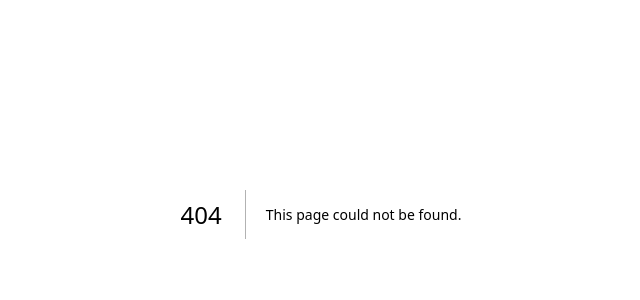
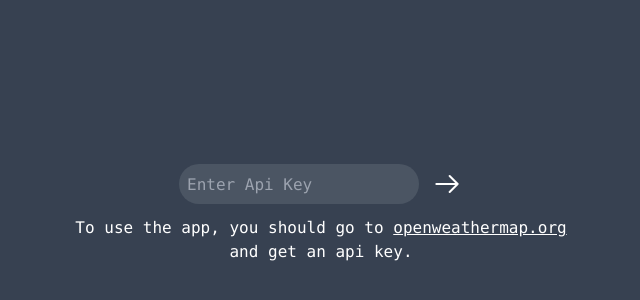
Before and after one commit to serkanisyapan/nextjs-weather-app, a Next.js app: page /set-api-key in a window 1280 px wide. Before the commit this address had no page. Shown: the part 186-486 px from the top of the page, without its empty margins (319-959 px from the left). Built offline with nearby package versions, Linux system fonts and the light colour scheme.

Commit message:
adds auth system with openweathermap api key

```diff
--- a/package.json
+++ b/package.json
@@ -14,6 +14,7 @@
     "@types/react": "18.0.28",
     "@types/react-dom": "18.0.10",
     "chart.js": "^4.2.1",
+    "cookie": "^0.5.0",
     "eslint-config-next": "13.1.6",
     "next": "13.1.6",
     "react": "18.2.0",
@@ -24,6 +25,7 @@
     "typescript": "4.9.5"
   },
   "devDependencies": {
+    "@types/cookie": "^0.5.1",
     "@typescript-eslint/eslint-plugin": "^5.51.0",
     "@typescript-eslint/parser": "^5.51.0",
     "autoprefixer": "^10.4.13",
--- /dev/null
+++ b/src/components/ArrowIcon.tsx
@@ -0,0 +1,32 @@
+interface Props {
+  rotate: number;
+}
+export const ArrowIcon = ({ rotate }: Props) => {
+  return (
+    <svg
+      width="32"
+      height="32"
+      viewBox="0 0 24 24"
+      fill="none"
+      xmlns="http://www.w3.org/2000/svg"
+      transform={`rotate(${rotate})`}
+    >
+      <g id="SVGRepo_bgCarrier" strokeWidth="0"></g>
+      <g
+        id="SVGRepo_tracerCarrier"
+        strokeLinecap="round"
+        strokeLinejoin="round"
+      ></g>
+      <g id="SVGRepo_iconCarrier">
+        {" "}
+        <path
+          d="M4 12L20 12M4 12L10 6M4 12L10 18"
+          stroke="#ffffff"
+          strokeWidth="1.5"
+          strokeLinecap="round"
+          strokeLinejoin="round"
+        ></path>{" "}
+      </g>
+    </svg>
+  );
+};
--- a/src/components/Navbar.tsx
+++ b/src/components/Navbar.tsx
@@ -1,45 +1,17 @@
 import Link from "next/link";
 import { ProvinceSelectBox } from "./ProvinceSelectBox";
+import { ArrowIcon } from "./ArrowIcon";
 
 interface Props {
   name: string;
 }
-
-const ArrowIcon = () => {
-  return (
-    <svg
-      width="32"
-      height="32"
-      viewBox="0 0 24 24"
-      fill="none"
-      xmlns="http://www.w3.org/2000/svg"
-    >
-      <g id="SVGRepo_bgCarrier" strokeWidth="0"></g>
-      <g
-        id="SVGRepo_tracerCarrier"
-        strokeLinecap="round"
-        strokeLinejoin="round"
-      ></g>
-      <g id="SVGRepo_iconCarrier">
-        {" "}
-        <path
-          d="M4 12L20 12M4 12L10 6M4 12L10 18"
-          stroke="#ffffff"
-          strokeWidth="1.5"
-          strokeLinecap="round"
-          strokeLinejoin="round"
-        ></path>{" "}
-      </g>
-    </svg>
-  );
-};
 
 export const Navbar = ({ name }: Props) => {
   return (
     <nav className="flex flex-row justify-between p-2 h-14 px-5 text-white">
       <Link href="/" className="text-lg hover:underline">
         <span className="flex flex-row gap-3">
-          <ArrowIcon />
+          <ArrowIcon rotate={0} />
           Back to All Provinces
         </span>
       </Link>
--- a/src/components/ProvinceItem.tsx
+++ b/src/components/ProvinceItem.tsx
@@ -14,7 +14,7 @@ export const ProvinceItem = ({ id, name, lon, lat }: Props) => {
         query: { name, lon, lat },
       }}
     >
-      <li className="w-full h-14 text-lg p-2 px-4 flex justify-center items-center hover:bg-slate-500 cursor-pointer">
+      <li className="w-full h-14 text-lg p-2 px-4 flex items-center hover:bg-slate-500 cursor-pointer">
         <span className="bg-emerald-400 rounded-full mr-auto w-8 h-8 flex justify-center items-center text-black font-bold">
           {id}
         </span>
--- a/src/components/ProvinceList.tsx
+++ b/src/components/ProvinceList.tsx
@@ -3,14 +3,13 @@ import { useState } from "react";
 import { ProvinceItem } from "./ProvinceItem";
 export const ProvincesList = () => {
   const [searchProvinces, setSearchProvince] = useState<string>("");
-  const [showProvinceList, setShowProvinceList] = useState(false);
+  const [showProvinceList, setShowProvinceList] = useState<Boolean>(false);
 
   const filteredProvinces = allTurkeyProvinces.filter((province) => {
-    const provinceName = province.name.toLowerCase();
-    return provinceName.includes(searchProvinces.toLowerCase());
+    const provinceNameLowerCase = province.name.toLocaleLowerCase("tr");
+    const searchLowerCase = searchProvinces.toLocaleLowerCase("tr");
+    return provinceNameLowerCase.includes(searchLowerCase);
   });
-
-  const filteredProvincesLength = filteredProvinces.length;
 
   return (
     <>
@@ -23,11 +22,11 @@ export const ProvincesList = () => {
         onBlur={() =>
           setTimeout(() => {
             setShowProvinceList(false);
-          }, 100)
+          }, 150)
         }
       />
       {showProvinceList && (
-        <ul className="text-white rounded-md max-h-80 overflow-y-scroll bg-gray-600 scrollbar-thin scrollbar-thumb-emerald-400">
+        <ul className="text-white rounded-md max-h-64 overflow-y-scroll scrollbar-thin scrollbar-thumb-emerald-400">
           {filteredProvinces.map((province) => (
             <ProvinceItem
               key={province.id}
--- /dev/null
+++ b/src/pages/api/getapikey.ts
@@ -0,0 +1,17 @@
+import cookie from "cookie";
+import { NextApiRequest, NextApiResponse } from "next";
+
+export default (req: NextApiRequest, res: NextApiResponse) => {
+  res.setHeader(
+    "Set-Cookie",
+    cookie.serialize("open_weather_api_key", req.body.token, {
+      httpOnly: true,
+      secure: process.env.NODE_ENV !== "development",
+      maxAge: 60 * 60,
+      sameSite: "strict",
+      path: "/",
+    })
+  );
+  res.statusCode = 200;
+  res.json({ success: true });
+};
--- a/src/pages/index.tsx
+++ b/src/pages/index.tsx
@@ -1,15 +1,32 @@
+import { useEffect, useState } from "react";
+import { NextApiRequest, NextApiResponse } from "next";
 import { ProvincesList } from "@/components/ProvinceList";
 import { ProvinceType } from "@/components/ProvinceType";
 import { ProvinceMap } from "@/components/ProvinceMap";
-import { useState } from "react";
 import { Layout } from "@/components/Layout";
+import { useRouter } from "next/router";
 
-export default function Home() {
+interface ServerSideProps {
+  req: NextApiRequest;
+  res: NextApiResponse;
+}
+
+interface Props {
+  token: string;
+}
+
+export default function Home({ token }: Props) {
   const [showProvinces, setShowProvince] = useState<string>("province-list");
-
+  const router = useRouter();
   const handleProvince = (provinceType: string) => {
     setShowProvince(provinceType);
   };
+
+  useEffect(() => {
+    if (token === "") {
+      router.push("/set-api-key");
+    }
+  }, []);
 
   return (
     <Layout title="Next Weather App">
@@ -27,3 +44,7 @@ export default function Home() {
     </Layout>
   );
 }
+
+export function getServerSideProps({ req, res }: ServerSideProps) {
+  return { props: { token: req.cookies.open_weather_api_key || "" } };
+}
--- a/src/pages/provinces/[id].tsx
+++ b/src/pages/provinces/[id].tsx
@@ -23,8 +23,9 @@ export default function ProvinceWeather({ data, name }: WeatherDataTypes) {
 
 export const getServerSideProps: GetServerSideProps = async (context) => {
   const { name, lat, lon } = context.query;
+  const userApiKey = context.req.cookies.open_weather_api_key;
   const response = await fetch(
-    `https://api.openweathermap.org/data/3.0/onecall?lat=${lat}&lon=${lon}&units=metric&appid=${process.env.WEATHER_API_KEY}`
+    `https://api.openweathermap.org/data/3.0/onecall?lat=${lat}&lon=${lon}&units=metric&appid=${userApiKey}`
   );
   const data = await response.json();
   return {
--- /dev/null
+++ b/src/pages/set-api-key.tsx
@@ -0,0 +1,69 @@
+import { useState } from "react";
+import { useRouter } from "next/router";
+import { Layout } from "@/components/Layout";
+import { ArrowIcon } from "@/components/ArrowIcon";
+
+export default function WeatherApi() {
+  const [apiKey, setApiKey] = useState("");
+  const [apiError, setApiError] = useState("");
+  const router = useRouter();
+
+  const testApiKey = async (event: React.FormEvent) => {
+    event.preventDefault();
+    const sendApiRequest = await fetch(
+      `https://api.openweathermap.org/data/3.0/onecall?lat=41.73333&lon=27.21667&units=metric&appid=${apiKey}`
+    );
+    const apiResponse = await sendApiRequest.json();
+    if (apiResponse.cod === 401) {
+      setApiError("Invalid Api Key, Try again.");
+      setTimeout(() => {
+        setApiError("");
+      }, 1500);
+    } else {
+      await fetch("/api/getapikey", {
+        method: "post",
+        headers: {
+          "Content-Type": "application/json",
+        },
+        body: JSON.stringify({ token: apiKey }),
+      });
+      router.push("/");
+    }
+  };
+
+  return (
+    <Layout title="API Key">
+      <div className="flex flex-col gap-3 h-screen justify-center items-center">
+        {apiError && (
+          <p className=" bg-red-500 text-white p-2 rounded-md mr-10">
+            {apiError}
+          </p>
+        )}
+        <label className="text-white text-lg hidden">Your API Key: </label>
+        <form className="flex items-center" onSubmit={testApiKey}>
+          <input
+            className="w-60 h-10 px-2 text-white bg-gray-600 rounded-full"
+            type="text"
+            onChange={(event) => setApiKey(event.target.value)}
+            placeholder="Enter Api Key"
+          />
+          <button className="w-8 h-8 ml-3 rounded-full" type="submit">
+            <ArrowIcon rotate={180} />
+          </button>
+        </form>
+        <p className="text-white text-base text-center">
+          To use the app, you should go to{" "}
+          <a
+            className="underline"
+            href="https://openweathermap.org/"
+            target="_blank"
+          >
+            openweathermap.org
+          </a>
+          <br />
+          and get an api key.
+        </p>
+      </div>
+    </Layout>
+  );
+}
```
Also changed, not shown: 2 other files (tests, documents, lock files or other folders).
